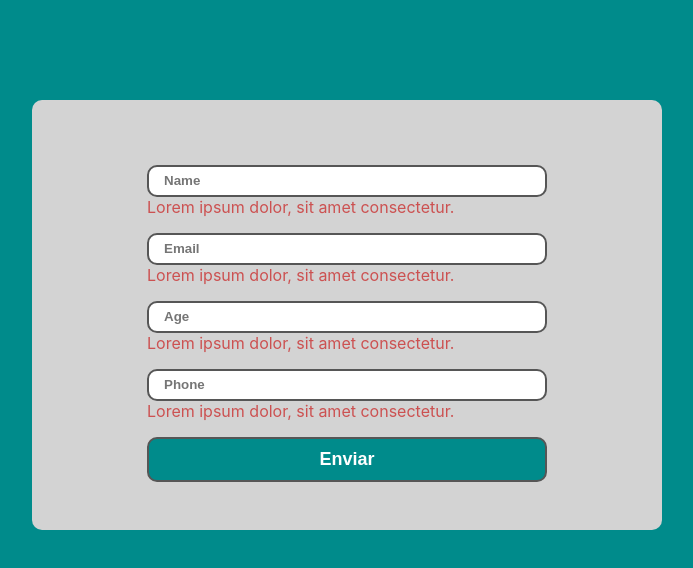
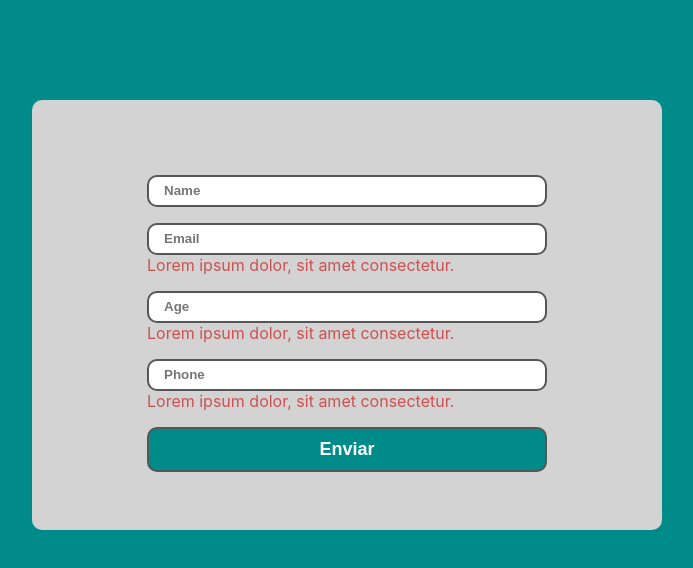
Before and after one commit to albeiromr/formik-structure, a React (Create React App) app: page / in a window 1280 px wide. Shown: the top 568 px of the page, without its empty margins (293-986 px from the left). Built offline with nearby package versions, Linux system fonts and the light colour scheme.

Commit message:
implementa primera validación con yup

```diff
--- a/package.json
+++ b/package.json
@@ -18,7 +18,8 @@
     "react-redux": "^7.2.6",
     "react-scripts": "5.0.0",
     "sass": "^1.49.7",
-    "typescript": "^4.1.6"
+    "typescript": "^4.1.6",
+    "yup": "^0.32.11"
   },
   "scripts": {
     "start": "react-scripts start",
--- a/src/components/basic-form/basic-form.component.tsx
+++ b/src/components/basic-form/basic-form.component.tsx
@@ -2,6 +2,7 @@ import React from "react";
 import "./basic-form.component.scss";
 import { Formik, Field, Form } from "formik";
 import { BasicFormInterface } from "../../interfaces/basic-form.interface";
+import * as yup from 'yup';
 
 const initialValues: BasicFormInterface = {
     name: "",
@@ -10,17 +11,25 @@ const initialValues: BasicFormInterface = {
     phone: ""
 }
 
+const validationSchema  = yup.object({
+    name: yup.string()
+    .max(20, "el nombre debe ser maximo de 20 caracteres")
+    .min(2, "el nombre debe ser mínimo de 2 caracteres")
+    .required("el nombre es requerido")
+})
+
 const BasicFormComponent = () => {
 
     return (
         <div className="basic-form">
             <Formik
                 initialValues={initialValues}
-                onSubmit={ async (values) => {
-                    await new Promise(resolve => console.log(values))
+                onSubmit={ async (values, actions) => {
+                    await new Promise(resolve => console.log(values, actions))
                 }}
+                validationSchema={validationSchema}
             >
-                {({handleBlur, handleChange, handleSubmit}) => (
+                {({handleBlur, handleChange, handleSubmit,errors, touched}) => (
                     <form onSubmit={handleSubmit}>
 
                         <div className="basic-form__input-container">
@@ -33,7 +42,7 @@ const BasicFormComponent = () => {
                                 onChange={handleChange}
                                 onBlur={handleBlur}
                             />
-                            <p className="basic-form__error-message">Lorem ipsum dolor, sit amet consectetur.</p>
+                            {errors.name && touched.name && <p className="basic-form__error-message">{errors.name}</p>}
                         </div>
 
                         <div className="basic-form__input-container">
```
Also changed, not shown: 1 other file (tests, documents, lock files or other folders).
